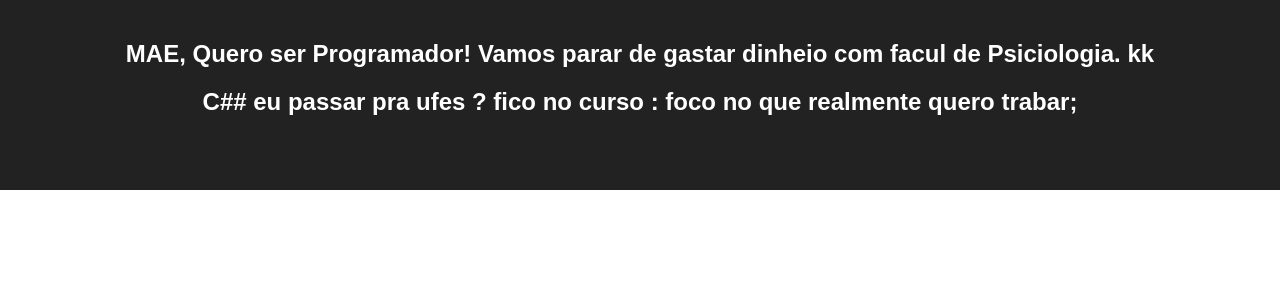
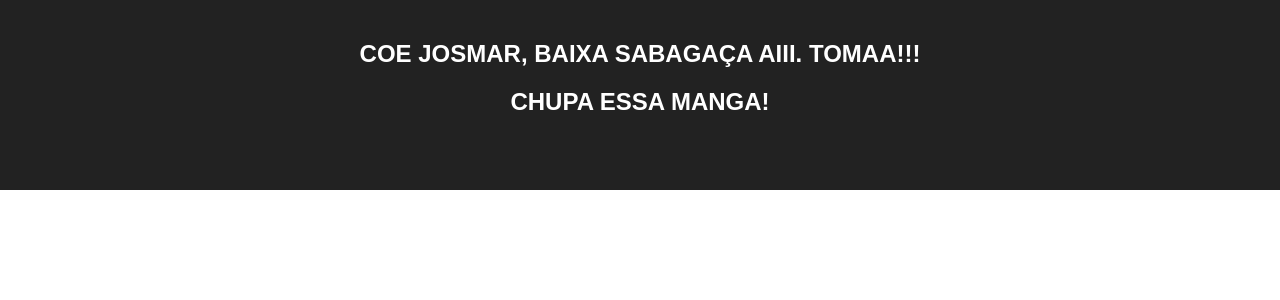
Before and after one commit to LuizFellype/ntlifytest, a React (Create React App) app: page / in a window 1280 px wide. Shown: the top 300 px of the page. Built offline with nearby package versions, Linux system fonts and the light colour scheme.

Commit message:
feat: JOSRMAR

```diff
--- a/src/App.js
+++ b/src/App.js
@@ -7,11 +7,13 @@
       <div className="App">
         <header className="App-header">
           <h2>
-            MAE, Quero ser Programador! Vamos parar de gastar dinheio com facul de Psiciologia. kk
+            COE JOSMAR, BAIXA SABAGAÇA AIII. TOMAA!!!
+            {/* MAE, Quero ser Programador! Vamos parar de gastar dinheio com facul de Psiciologia. kk */}
           </h2>
           <h2>
-            C##
-            eu passar pra ufes ? fico no curso : foco no que realmente quero trabar;
+            CHUPA ESSA MANGA!
+            {/* C## */}
+            {/* eu passar pra ufes ? fico no curso : foco no que realmente quero trabar;   */}
           </h2>
 
         </header>
```
